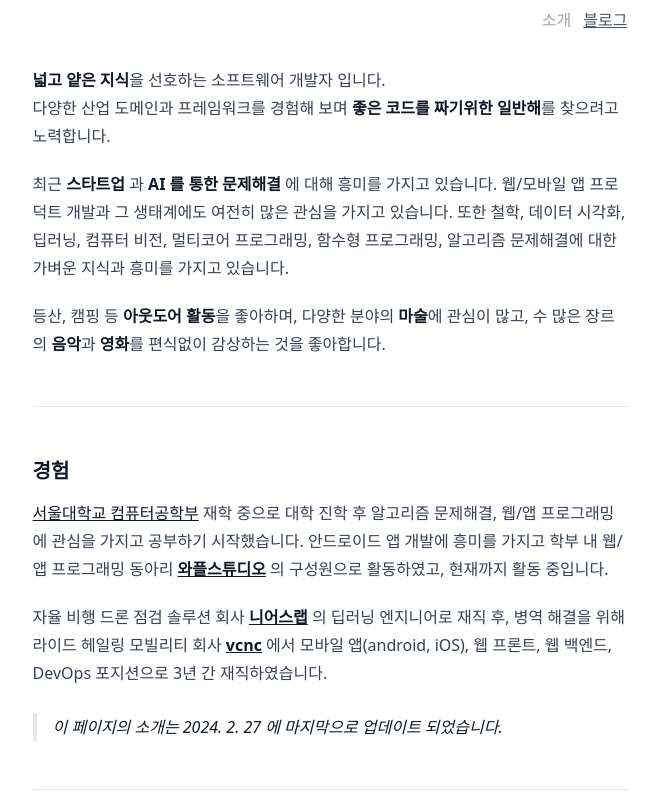
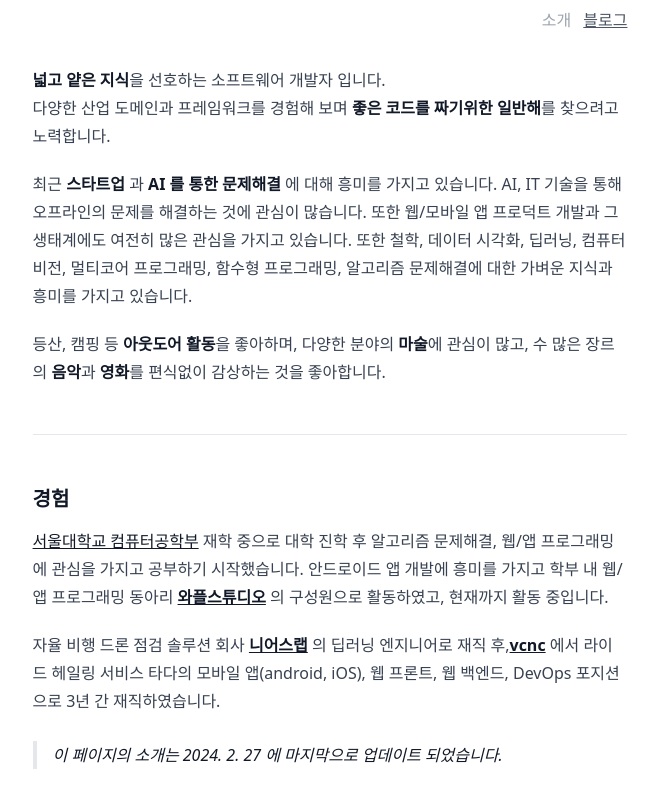
Before and after one commit to sanggggg/me-src, a Gatsby site: page / in a window 1280 px wide. Shown: the part 146-952 px from the top of the page, without its empty margins (310-968 px from the left). Built offline with nearby package versions, Linux system fonts and the light colour scheme; Gatsby itself is replaced by a stand-in of ours; some packages are replaced by stand-ins of ours.

Commit message:
minor fix

```diff
--- a/src/pages/index.tsx
+++ b/src/pages/index.tsx
@@ -14,7 +14,8 @@ const IndexPage = () => {
       </p>
       <p>
         최근 <strong>스타트업</strong> 과 <strong>AI 를 통한 문제해결</strong>{" "}
-        에 대해 흥미를 가지고 있습니다. 웹/모바일 앱 프로덕트 개발과 그
+        에 대해 흥미를 가지고 있습니다. AI, IT 기술을 통해 오프라인의 문제를
+        해결하는 것에 관심이 많습니다. 또한 웹/모바일 앱 프로덕트 개발과 그
         생태계에도 여전히 많은 관심을 가지고 있습니다. 또한 철학, 데이터 시각화,
         딥러닝, 컴퓨터 비전, 멀티코어 프로그래밍, 함수형 프로그래밍, 알고리즘
         문제해결에 대한 가벼운 지식과 흥미를 가지고 있습니다.
@@ -42,13 +43,12 @@ const IndexPage = () => {
         <a href="https://nearthlab.oopy.io/">
           <strong>니어스랩</strong>
         </a>{" "}
-        의 딥러닝 엔지니어로 재직 후, 병역 해결을 위해 라이드 헤일링 모빌리티
-        회사{" "}
+        의 딥러닝 엔지니어로 재직 후,
         <a href="https://tadatada.com/">
           <strong>vcnc</strong>
         </a>{" "}
-        에서 모바일 앱(android, iOS), 웹 프론트, 웹 백엔드, DevOps 포지션으로
-        3년 간 재직하였습니다.
+        에서 라이드 헤일링 서비스 타다의 모바일 앱(android, iOS), 웹 프론트, 웹
+        백엔드, DevOps 포지션으로 3년 간 재직하였습니다.
         <br />
         <blockquote>
           <i>
```
